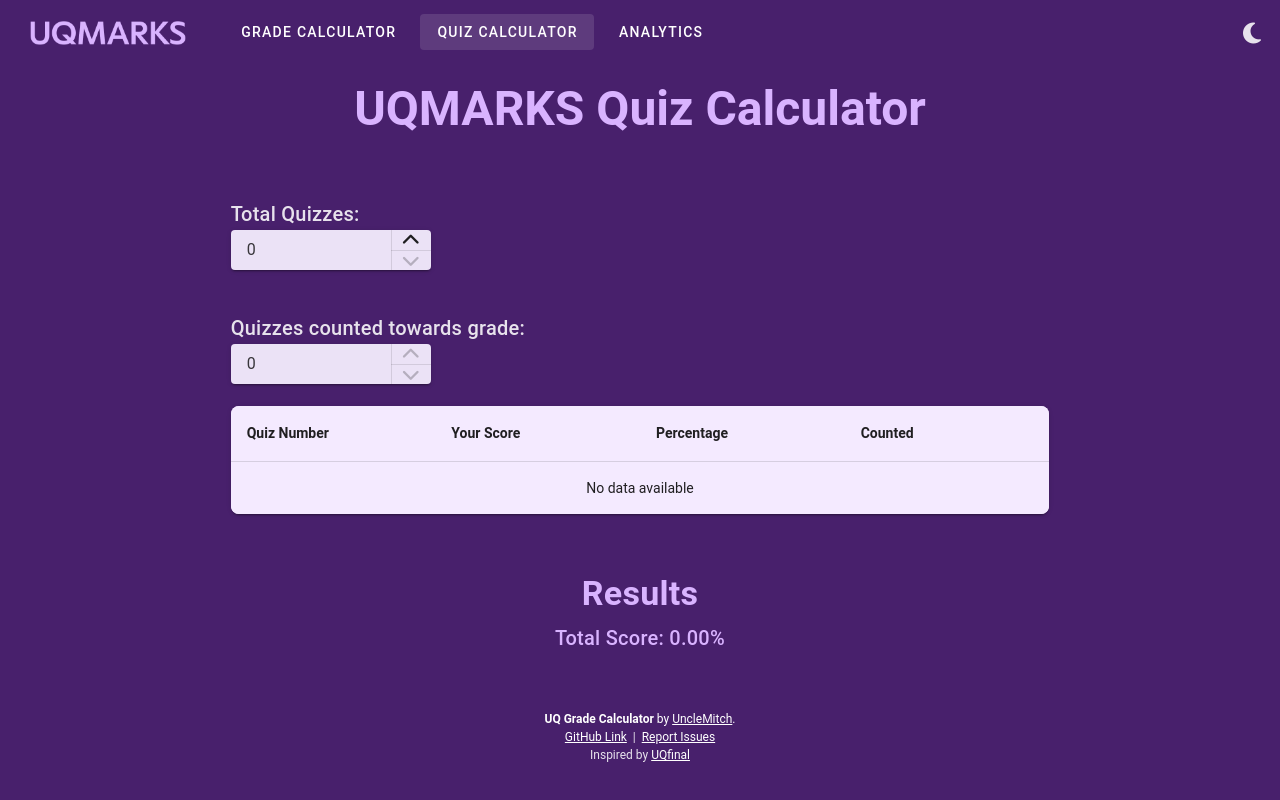
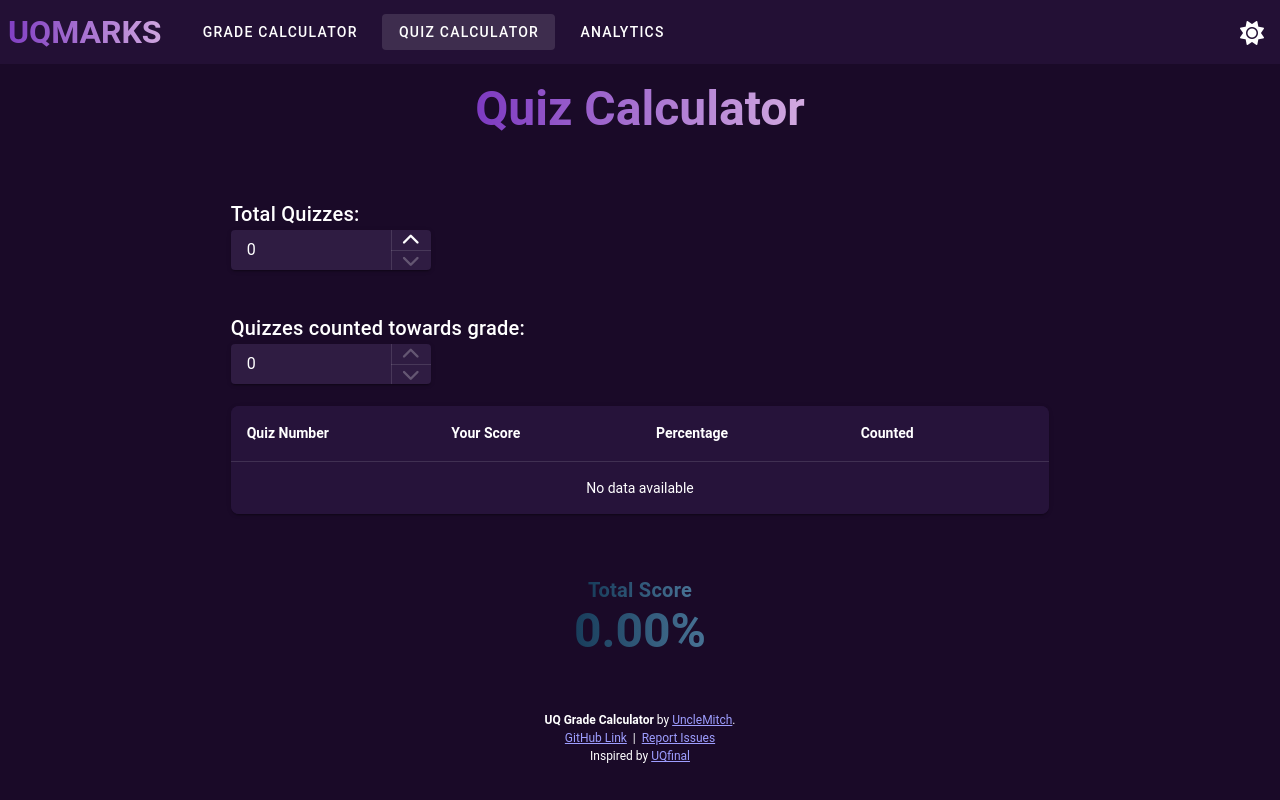
Before and after one commit to Uncle-Mitch/uqmarks, a Vue app in the folder react-app/: page /quiz in a window 1280 px wide. Built offline with nearby package versions, Linux system fonts and the light colour scheme.

Commit message:
feat: Change website design to actually support dark/light mode

```diff
--- a/react-app/index.html
+++ b/react-app/index.html
@@ -31,6 +31,10 @@
       type="image/png"
       sizes="512x512"
       href="assets/images/android-chrome-512x512.png"
+    />
+    <link
+      href="https://fonts.googleapis.com/css2?family=Montserrat:wght@400;700;900&display=swap"
+      rel="stylesheet"
     />
     <meta name="viewport" content="width=device-width, initial-scale=1.0" />
     <script
--- a/react-app/src/App.vue
+++ b/react-app/src/App.vue
@@ -1,7 +1,7 @@
 <template>
-    <v-app class="">
+    <v-app>
         <v-container fluid fill-height class="d-flex justify-center align-center pa-0">
-            <v-main class="">
+            <v-main>
                 <NavBar />
                 <RouterView />
             </v-main>
--- /dev/null
+++ b/react-app/src/components/GradientText.vue
@@ -0,0 +1,29 @@
+<template>
+    <component
+        :is="tag"
+        class="gradient-text"
+        :style="{
+            background: `linear-gradient(${direction}, ${from}, ${to})`,
+            WebkitBackgroundClip: 'text',
+            WebkitTextFillColor: 'transparent',
+            display: 'inline-block',
+        }"
+    >
+        <slot />
+    </component>
+</template>
+
+<script setup lang="ts">
+const props = defineProps({
+    from: { type: String },
+    to: { type: String },
+    direction: { type: String, default: "to right" },
+    tag: { type: String, default: "h3" },
+});
+</script>
+
+<style scoped>
+.gradient-text {
+    font-weight: 700;
+}
+</style>
--- a/react-app/src/components/NavBar.vue
+++ b/react-app/src/components/NavBar.vue
@@ -1,5 +1,5 @@
 <template>
-    <v-navigation-drawer v-model="sidebar" dark app color="#48206C" temporary>
+    <v-navigation-drawer v-model="sidebar" app temporary>
         <v-list>
             <v-list-item v-for="item in menuItems" :key="item.title" :to="item.path">
                 {{ item.title }}
@@ -7,15 +7,22 @@
         </v-list>
     </v-navigation-drawer>
 
-    <v-toolbar app color="transparent" class="px-0">
+    <v-toolbar app :color="navbarColor" flat class="px-0">
         <span class="d-md-none">
             <v-btn icon @click="sidebar = true">
-                <v-icon class="fas fa-bars" style="font-size: 20px; color: white" />
+                <v-icon class="fas fa-bars" style="font-size: 20px" />
             </v-btn>
         </span>
         <div class="d-flex align-center" style="gap: 16px">
             <router-link to="/" style="align-items: center">
-                <v-img :src="logo" alt="logo" height="30" width="200px" class="ml-2" />
+                <GradientText
+                    :from="theme.global.current.value.colors.titleGradientFrom"
+                    :to="theme.global.current.value.colors.titleGradientTo"
+                    tag="h1"
+                    class="text-primary font-weight-bold px-2"
+                >
+                    UQMARKS
+                </GradientText>
             </router-link>
             <div class="d-none d-md-flex" style="gap: 8px">
                 <v-btn v-for="item in menuItems" :key="item.title" :to="item.path" variant="text" class="nav-btn">
@@ -31,16 +38,18 @@
 </template>
 
 <script setup lang="ts">
-import { ref, watch } from "vue";
+import { computed, ref, watch } from "vue";
 import { useRoute } from "vue-router";
 import { useTheme } from "vuetify";
 import logo from "@/assets/images/uqmarks_logo.png";
+import GradientText from "./GradientText.vue";
 
 const route = useRoute();
 const tab = ref(route.path);
 const sidebar = ref(false);
 const theme = useTheme();
 const isDark = ref(theme.global.current.value.dark);
+const navbarColor = computed(() => theme.global.current.value.colors.navbar);
 
 function toggleTheme() {
     theme.global.name.value = theme.global.current.value.dark ? "light" : "dark";
@@ -62,13 +71,7 @@ watch(
 </script>
 
 <style scoped>
-.v-tab {
-    color: white !important;
-}
-
 .nav-btn {
-    color: white !important;
-
     &:hover {
         background-color: #b266ff !important;
     }
--- a/react-app/src/components/PageTitle.vue
+++ b/react-app/src/components/PageTitle.vue
@@ -1,6 +1,13 @@
 <template>
     <div>
-        <div class="text-h3 font-weight-bold text-primary">UQMARKS Grade Calculator</div>
+        <GradientText
+            :from="theme.global.current.value.colors.titleGradientFrom"
+            :to="theme.global.current.value.colors.titleGradientTo"
+            tag="h1"
+            class="text-primary text-h3 font-weight-bold"
+        >
+            UQMARKS Grade Calculator
+        </GradientText>
         <div v-if="announcement" class="text-h5 mt-3">
             {{ announcement }}
         </div>
@@ -8,11 +15,14 @@
 </template>
 
 <script setup lang="ts">
-import { ref, onMounted } from "vue";
+import { ref, onMounted, computed } from "vue";
 import { getWith1DayExpiry, setWith1DayExpiry } from "../utils/localStorageRetrieval.ts";
+import { useTheme } from "vuetify";
+import GradientText from "./GradientText.vue";
 
 const announcement = ref("");
 const baseUrl = import.meta.env.VITE_API_BASE_URL;
+const theme = useTheme();
 
 onMounted(async () => {
     try {
--- a/react-app/src/components/SiteFooter.vue
+++ b/react-app/src/components/SiteFooter.vue
@@ -42,10 +42,9 @@
     </v-footer>
 </template>
 
-<style scoped>
+<style scoped lang="scss">
 .footer {
     font-size: 0.75rem;
-    color: white;
 }
 
 strong {
@@ -53,13 +52,9 @@ strong {
 }
 
 .footer-link {
-    color: white;
     text-decoration: underline;
 }
 .footer-link:hover {
     color: #e3b3ff;
 }
-.footer-title {
-    color: white;
-}
 </style>
--- a/react-app/src/index.css
+++ b/react-app/src/index.css
@@ -79,3 +79,11 @@ button:focus-visible {
     background-color: #ff3a3d;
     color: #ffffff;
 }
+
+body,
+.v-application {
+    font-family: "Montserrat", sans-serif;
+    .title {
+        font-family: "Montserrat", sans-serif !important;
+    }
+}
--- a/react-app/src/pages/Analytics.vue
+++ b/react-app/src/pages/Analytics.vue
@@ -1,9 +1,16 @@
 <template>
     <v-container class="text-center pa-5" fluid>
-        <div class="text-h3 font-weight-bold text-primary">UQMARKS Search Analytics</div>
+        <GradientText
+            :from="theme.global.current.value.colors.titleGradientFrom"
+            :to="theme.global.current.value.colors.titleGradientTo"
+            tag="h1"
+            class="text-primary text-h3 font-weight-bold"
+        >
+            Search Analytics
+        </GradientText>
         <v-container fluid class="analytics-bg mt-6">
             <v-row justify="start">
-                <v-tabs v-model="tab" class="custom-tabs" slider-color="##485fc7" align-tabs="start">
+                <v-tabs v-model="tab" class="custom-tabs" slider-color="#485fc7" align-tabs="start">
                     <v-tab value="home">Total Searches</v-tab>
                     <v-tab value="courses">Course Ranking</v-tab>
                     <v-tab value="hourly">Hourly Usage</v-tab>
@@ -31,6 +38,8 @@
 <script setup lang="ts">
 import { ref, computed } from "vue";
 import { useBreakpoints } from "@vueuse/core";
+import { useTheme } from "vuetify";
+import GradientText from "../components/GradientText.vue";
 
 const baseUrl = import.meta.env.VITE_API_BASE_URL;
 
@@ -42,12 +51,12 @@ const breakpoints = useBreakpoints({
     desktop: 1024,
 });
 const isMobile = breakpoints.smaller("tablet"); // < 600px
+const theme = useTheme();
+const from = computed(() => (theme.global.current.value.dark ? "#AF7DE0" : "#A855F7"));
+const to = computed(() => (theme.global.current.value.dark ? "#6E32A8" : "#F472B6"));
 </script>
 
 <style lang="scss" scoped>
-.custom-tabs {
-    color: #000;
-}
 .custom-tabs .v-tab {
     text-transform: none !important;
     font-weight: 500;
@@ -56,12 +65,12 @@ const isMobile = breakpoints.smaller("tablet"); // < 600px
 }
 
 .custom-tabs .v-tab--selected {
-    color: #485fc7 !important;
+    color: #9eace9 !important;
     font-weight: bold;
 }
 
 .analytics-bg {
-    background: #f4eaff;
+    background: --v-theme-surface;
     border-radius: 18px;
     margin-top: 50px;
 }
--- a/react-app/src/pages/Course.vue
+++ b/react-app/src/pages/Course.vue
@@ -116,8 +116,13 @@
 
         <v-row justify="center" class="mt-12" v-if="validInput">
             <v-col cols="12" md="5">
-                <h2 class="text-h4 font-weight-bold results-title">Results</h2>
-                <h3 class="text-h6 total-score">Total Score: {{ totalScore }}%</h3>
+                <GradientText :from="fromColor" :to="toColor" tag="h4" class="text-primary text-h4 font-weight-bold">
+                    Total Score
+                </GradientText>
+                <br></br>
+                <GradientText :from="fromColor" :to="toColor" tag="h4" class="text-primary text-h4 font-weight-bold">
+                    {{ totalScore.toFixed(2) }}%
+                </GradientText>
             </v-col>
         </v-row>
         <v-row justify="center" class="mt-4" v-if="validInput">
@@ -150,6 +155,11 @@ import CourseSearch from "../components/CourseSearch.vue";
 import PageTitle from "../components/PageTitle.vue";
 import CourseProfileUrlInput from "../components/CourseProfileUrlInput.vue";
 import { getWith1DayExpiry, setWith1DayExpiry } from "../utils/localStorageRetrieval.ts";
+import GradientText from "../components/GradientText.vue";
+import { useTheme } from "vuetify";
+const theme = useTheme();
+const fromColor = computed(() => theme.global.current.value.colors.secondaryTextGradientFrom);
+const toColor = computed(() => theme.global.current.value.colors.secondaryTextGradientTo);
 const breakpoints = useBreakpoints({
     mobile: 0,
     tablet: 600,
--- a/react-app/src/pages/Quiz.vue
+++ b/react-app/src/pages/Quiz.vue
@@ -1,7 +1,13 @@
 <template>
     <v-container class="text-center pa-5" fluid>
-        <div class="text-h3 font-weight-bold page-title">UQMARKS Quiz Calculator</div>
-
+        <GradientText
+            :from="theme.global.current.value.colors.titleGradientFrom"
+            :to="theme.global.current.value.colors.titleGradientTo"
+            tag="h1"
+            class="text-primary text-h3 font-weight-bold"
+        >
+            Quiz Calculator
+        </GradientText>
         <v-row justify="center" class="mt-8">
             <v-col cols="12" md="8">
                 <v-row class="mt-2">
@@ -85,8 +91,13 @@
 
         <v-row justify="center" class="mt-12">
             <v-col cols="12" md="5">
-                <h2 class="text-h4 font-weight-bold results-title">Results</h2>
-                <h3 class="text-h6 total-score">Total Score: {{ totalScore.toFixed(2) }}%</h3>
+                <GradientText from="#183D5B" to="#487395" tag="h4" class="text-primary text-h6 font-weight-bold">
+                    Total Score
+                </GradientText>
+                <br></br>
+                <GradientText from="#183D5B" to="#487395" tag="h1" class="text-primary text-h3 font-weight-bold">
+                    {{ totalScore.toFixed(2) }}%
+                </GradientText>
             </v-col>
         </v-row>
     </v-container>
@@ -94,6 +105,12 @@
 
 <script setup lang="ts">
 import { ref, watch, computed } from "vue";
+import { useTheme } from "vuetify";
+import GradientText from "../components/GradientText.vue";
+
+const theme = useTheme();
+const from = computed(() => (theme.global.current.value.dark ? "#AF7DE0" : "#A855F7"));
+const to = computed(() => (theme.global.current.value.dark ? "#6E32A8" : "#F472B6"));
 
 interface Quiz {
     key: number;
--- a/react-app/src/plugins/vuetify.ts
+++ b/react-app/src/plugins/vuetify.ts
@@ -13,27 +13,38 @@ export const vuetify = createVuetify({
         },
     },
     theme: {
-        defaultTheme: "light",
+        defaultTheme: "dark",
         themes: {
             light: {
                 dark: false,
                 colors: {
                     error: "#F14668",
                     primary: "#D9B3FF",
-                    secondary: "#B461FF",
-                    background: "#48206C",
+                    secondary: "#652C9E",
+                    background: "#FBFBFD",
                     warning: "#FFD700",
-                    surface: "#F4EAFF",
+                    surface: "#FAF7FF",
+                    navbar: "#F7EFFF",
+                    titleGradientFrom: "#652C9E",
+                    titleGradientTo: "#E226B6",
+                    secondaryTextGradientFrom: "#183D5B",
+                    secondaryTextGradientTo: "#487395",
                 },
             },
             dark: {
                 dark: true,
                 colors: {
                     error: "#F14668",
-                    primary: "#D9B3FF",
+                    primary: "#AF7DE0",
                     secondary: "#6E32A8",
-                    background: "#2D1443",
+                    background: "#1A0A28",
                     warning: "#FFD700",
+                    navbar: "#231035",
+                    surface: "#26133A",
+                    titleGradientFrom: "#7D3AC1",
+                    titleGradientTo: "#D2AAE0",
+                    secondaryTextGradientFrom: "#3AACEE",
+                    secondaryTextGradientTo: "#A9CAEF",
                 },
             },
         },
```
